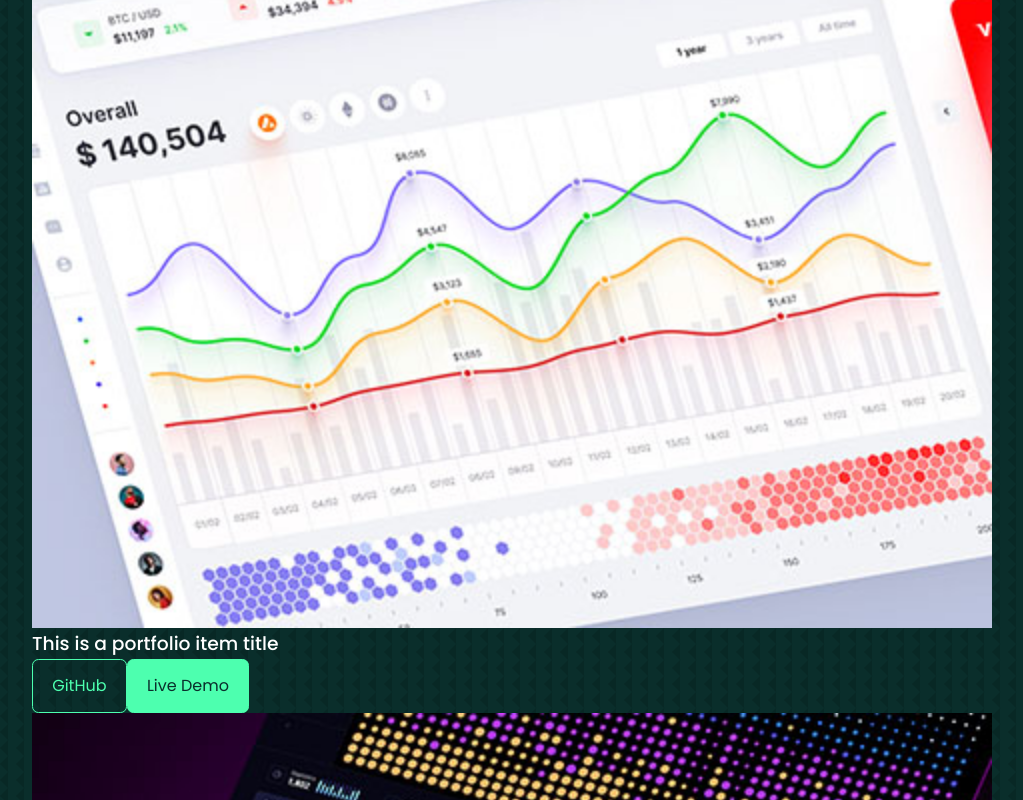
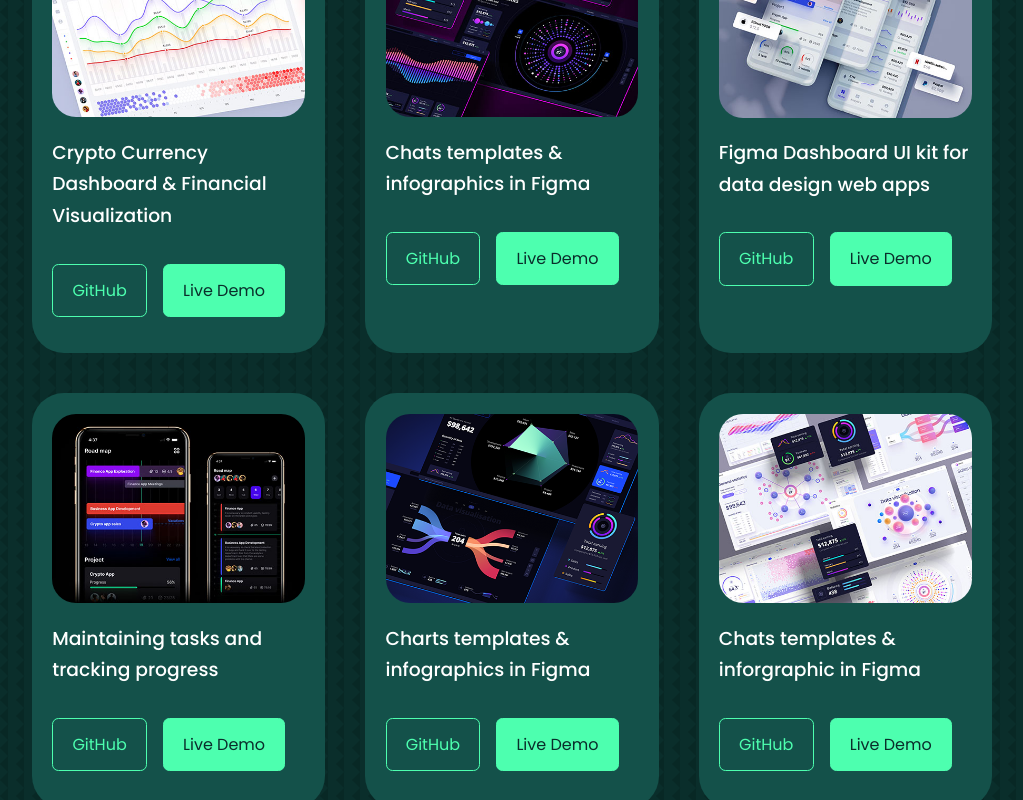
Before and after one commit to Khyes/react-portfolio-website-1, a React (Create React App) app: page / in a window 1280 px wide. Shown: the part 3180-3980 px from the top of the page, without its empty margins (128-1151 px from the left). Built offline with nearby package versions, Linux system fonts and the light colour scheme.

Commit message:
styled and added method to portfolio component

```diff
--- a/src/components/portfolio/portfolio.css
+++ b/src/components/portfolio/portfolio.css
@@ -0,0 +1,51 @@
+.portfolio__container {
+    display: grid;
+    grid-template-columns: repeat(3, 1fr);
+    gap: 2.5rem;
+}
+
+.portfolio__item {
+    background: var(--color-bg-variant);
+    padding: 1.2rem;
+    border-radius: 2rem;
+    border: 1px solid transparent;
+    transition: var(--transition);
+}
+
+.portfolio__item:hover {
+    border-color: var(--color-primary-variant);
+    background: transparent;
+}
+
+.portfolio__item-image {
+    border-radius: 1.5rem;
+    overflow: hidden;
+}
+
+.portfolio__item h3 {
+    margin: 1.2rem 0 2rem;
+}
+
+.portfolio__item-cta {
+    display: flex;
+    gap: 1rem;
+    margin-bottom: 1rem;
+}
+
+/* ==================== MEDIA QUERIES (MEDIUM DEVICES) ==================== */
+
+@media screen and (max-width: 1024px) {
+    .portfolio__container {
+        grid-template-columns: 1fr 1fr;
+        gap: 1.2rem;
+    }
+}
+
+/* ==================== MEDIA QUERIES (SMALL DEVICES) ==================== */
+
+@media screen and (max-width: 600px) {
+    .portfolio__container {
+        grid-template-columns: 1fr;
+        gap: 1rem;
+    }
+}
--- a/src/components/portfolio/portfolio.jsx
+++ b/src/components/portfolio/portfolio.jsx
@@ -7,6 +7,51 @@
 import IMG5 from "../../assets/portfolio5.png"
 import IMG6 from "../../assets/portfolio6.jpg"
 
+const data = [
+  {
+    id: 1,
+    image: IMG1,
+    title: 'Crypto Currency Dashboard & Financial Visualization',
+    github: 'https://github.com',
+    demo: 'https://dribbble.com'
+  },
+  {
+    id: 2,
+    image: IMG2,
+    title: 'Chats templates & infographics in Figma',
+    github: 'https://github.com',
+    demo: 'https://dribbble.com'
+  },
+  {
+    id: 3,
+    image: IMG3,
+    title: 'Figma Dashboard UI kit for data design web apps',
+    github: 'https://github.com',
+    demo: 'https://dribbble.com'
+  },
+  {
+    id: 4,
+    image: IMG4,
+    title: 'Maintaining tasks and tracking progress',
+    github: 'https://github.com',
+    demo: 'https://dribbble.com'
+  },
+  {
+    id: 5,
+    image: IMG5,
+    title: 'Charts templates & infographics in Figma',
+    github: 'https://github.com',
+    demo: 'https://dribbble.com'
+  },
+  {
+    id: 6,
+    image: IMG6,
+    title: 'Chats templates & inforgraphic in Figma',
+    github: 'https://github.com',
+    demo: 'https://dribbble.com'
+  }
+]
+
 const Portfolio = () => {
   return (
     <section id='portfolio'>
@@ -15,54 +60,22 @@
 
       <div className="container portfolio__container">
 
-        <article className='portfolio__item'>
-          <div className="portfolio__item-image">
-            <img src={IMG1} alt="image" />
-          </div>
-          <h3>This is a portfolio item title</h3>
-          <a href="https://github.com" className='btn'  target='_blank'>GitHub</a>
-          <a href="https://dribbble.com/Alien_pixels" className='btn btn-primary' target='_blank'>Live Demo</a>
-        </article>
-        <article className='portfolio__item'>
-          <div className="portfolio__item-image">
-            <img src={IMG2} alt="image" />
-          </div>
-          <h3>This is a portfolio item title</h3>
-          <a href="https://github.com" className='btn'  target='_blank'>GitHub</a>
-          <a href="https://dribbble.com/Alien_pixels" className='btn btn-primary' target='_blank'>Live Demo</a>
-        </article>
-        <article className='portfolio__item'>
-          <div className="portfolio__item-image">
-            <img src={IMG3} alt="image" />
-          </div>
-          <h3>This is a portfolio item title</h3>
-          <a href="https://github.com" className='btn'  target='_blank'>GitHub</a>
-          <a href="https://dribbble.com/Alien_pixels" className='btn btn-primary' target='_blank'>Live Demo</a>
-        </article>
-        <article className='portfolio__item'>
-          <div className="portfolio__item-image">
-            <img src={IMG4} alt="image" />
-          </div>
-          <h3>This is a portfolio item title</h3>
-          <a href="https://github.com" className='btn'  target='_blank'>GitHub</a>
-          <a href="https://dribbble.com/Alien_pixels" className='btn btn-primary' target='_blank'>Live Demo</a>
-        </article>
-        <article className='portfolio__item'>
-          <div className="portfolio__item-image">
-            <img src={IMG5} alt="image" />
-          </div>
-          <h3>This is a portfolio item title</h3>
-          <a href="https://github.com" className='btn'  target='_blank'>GitHub</a>
-          <a href="https://dribbble.com/Alien_pixels" className='btn btn-primary' target='_blank'>Live Demo</a>
-        </article>
-        <article className='portfolio__item'>
-          <div className="portfolio__item-image">
-            <img src={IMG6} alt="image" />
-          </div>
-          <h3>This is a portfolio item title</h3>
-          <a href="https://github.com" className='btn'  target='_blank'>GitHub</a>
-          <a href="https://dribbble.com/Alien_pixels" className='btn btn-primary' target='_blank'>Live Demo</a>
-        </article>
+        {
+          data.map(({id, image, title, github, demo}) => {
+            return (
+              <article key={id} className='portfolio__item'>
+              <div className="portfolio__item-image">
+                <img src={image} alt={title} />
+              </div>
+              <h3>{title}</h3>
+              <div className="portfolio__item-cta">
+                <a href={github} className='btn'  target='_blank'>GitHub</a>
+                <a href={demo} className='btn btn-primary' target='_blank'>Live Demo</a>
+              </div>
+            </article>
+            )
+          })
+        }
 
       </div>
 
--- a/src/index.css
+++ b/src/index.css
@@ -137,6 +137,4 @@
     section > h2 {
         margin-bottom: 2rem;
     }
-
-
 }
```
